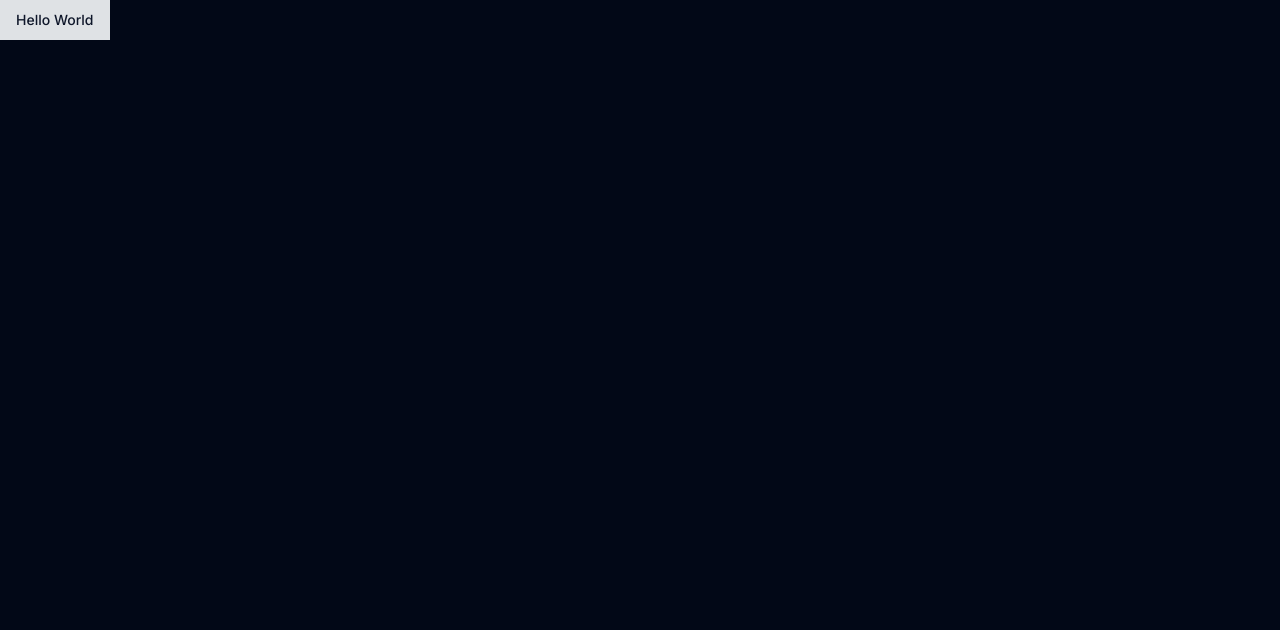
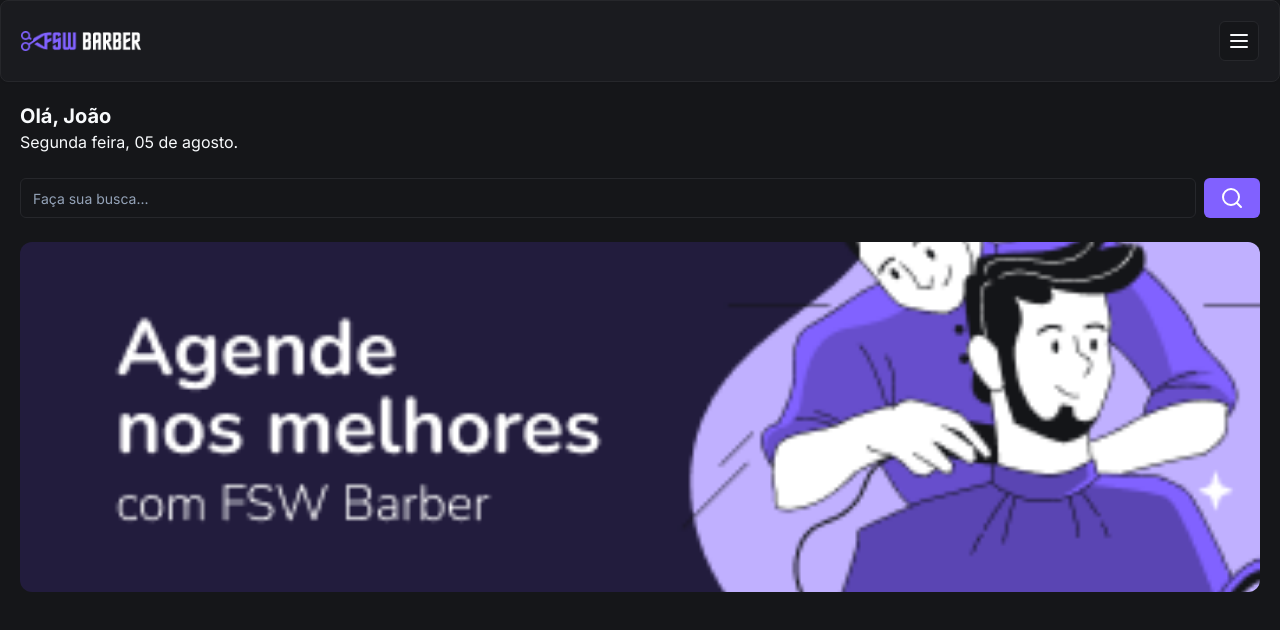
Before and after one commit to guilhermeverissimo14/barber-web, a Next.js app: page / in a window 1280 px wide. Shown: the top 630 px of the page. Built offline with nearby package versions, Linux system fonts and the light colour scheme.

Commit message:
feat:add header it banner

```diff
--- /dev/null
+++ b/app/_components/Header.tsx
@@ -0,0 +1,19 @@
+import Image from "next/image";
+import { Card, CardContent } from "./ui/card";
+import { Button } from "./ui/button";
+import { MenuIcon } from "lucide-react";
+
+const Header = () => {
+    return (
+        <Card>
+            <CardContent className=" flex flex-grow p-5 justify-between items-center">
+                <Image src="/logo.png" alt="logo barber" width={120} height={18} />
+                <Button size="icon" variant="outline">
+                    <MenuIcon />
+                </Button>
+            </CardContent>
+        </Card>
+    )
+}
+
+export default Header;
--- /dev/null
+++ b/app/_components/ui/card.tsx
@@ -0,0 +1,79 @@
+import * as React from "react"
+
+import { cn } from "@/app/_lib/utils"
+
+const Card = React.forwardRef<
+  HTMLDivElement,
+  React.HTMLAttributes<HTMLDivElement>
+>(({ className, ...props }, ref) => (
+  <div
+    ref={ref}
+    className={cn(
+      "rounded-lg border bg-card text-card-foreground shadow-sm",
+      className
+    )}
+    {...props}
+  />
+))
+Card.displayName = "Card"
+
+const CardHeader = React.forwardRef<
+  HTMLDivElement,
+  React.HTMLAttributes<HTMLDivElement>
+>(({ className, ...props }, ref) => (
+  <div
+    ref={ref}
+    className={cn("flex flex-col space-y-1.5 p-6", className)}
+    {...props}
+  />
+))
+CardHeader.displayName = "CardHeader"
+
+const CardTitle = React.forwardRef<
+  HTMLParagraphElement,
+  React.HTMLAttributes<HTMLHeadingElement>
+>(({ className, ...props }, ref) => (
+  <h3
+    ref={ref}
+    className={cn(
+      "text-2xl font-semibold leading-none tracking-tight",
+      className
+    )}
+    {...props}
+  />
+))
+CardTitle.displayName = "CardTitle"
+
+const CardDescription = React.forwardRef<
+  HTMLParagraphElement,
+  React.HTMLAttributes<HTMLParagraphElement>
+>(({ className, ...props }, ref) => (
+  <p
+    ref={ref}
+    className={cn("text-sm text-muted-foreground", className)}
+    {...props}
+  />
+))
+CardDescription.displayName = "CardDescription"
+
+const CardContent = React.forwardRef<
+  HTMLDivElement,
+  React.HTMLAttributes<HTMLDivElement>
+>(({ className, ...props }, ref) => (
+  <div ref={ref} className={cn("p-6 pt-0", className)} {...props} />
+))
+CardContent.displayName = "CardContent"
+
+const CardFooter = React.forwardRef<
+  HTMLDivElement,
+  React.HTMLAttributes<HTMLDivElement>
+>(({ className, ...props }, ref) => (
+  <div
+    ref={ref}
+    className={cn("flex items-center p-6 pt-0", className)}
+    {...props}
+  />
+))
+CardFooter.displayName = "CardFooter"
+
+export { Card, CardHeader, CardFooter, CardTitle, CardDescription, CardContent }
--- /dev/null
+++ b/app/_components/ui/input.tsx
@@ -0,0 +1,25 @@
+import * as React from "react"
+
+import { cn } from "@/app/_lib/utils"
+
+export interface InputProps
+  extends React.InputHTMLAttributes<HTMLInputElement> {}
+
+const Input = React.forwardRef<HTMLInputElement, InputProps>(
+  ({ className, type, ...props }, ref) => {
+    return (
+      <input
+        type={type}
+        className={cn(
+          "flex h-10 w-full rounded-md border border-input bg-background px-3 py-2 text-sm ring-offset-background file:border-0 file:bg-transparent file:text-sm file:font-medium placeholder:text-muted-foreground focus-visible:outline-none focus-visible:ring-2 focus-visible:ring-ring focus-visible:ring-offset-2 disabled:cursor-not-allowed disabled:opacity-50",
+          className
+        )}
+        ref={ref}
+        {...props}
+      />
+    )
+  }
+)
+Input.displayName = "Input"
+
+export { Input }
--- a/app/globals.css
+++ b/app/globals.css
@@ -3,38 +3,42 @@
 @tailwind utilities;
 
 @layer base {
+  .dark {
+    --background: 225 9% 9%;
+    --foreground: 210 40% 98%;
 
-  .dark {
-    --background: 222.2 84% 4.9%;
-    --foreground: 210 40% 98%;
-    --card: 222.2 84% 4.9%;
+    --card: 228 9% 11%;
     --card-foreground: 210 40% 98%;
-    --popover: 222.2 84% 4.9%;
+
+    --popover: 228 9% 11%;
     --popover-foreground: 210 40% 98%;
-    --primary: 210 40% 98%;
-    --primary-foreground: 222.2 47.4% 11.2%;
-    --secondary: 217.2 32.6% 17.5%;
+
+    --primary: 252 100% 69%;
+    --primary-foreground: 0 0% 100%;
+
+    --secondary: 228 6% 16%;
     --secondary-foreground: 210 40% 98%;
-    --muted: 217.2 32.6% 17.5%;
+
+    --muted: 228 6% 16%;
     --muted-foreground: 215 20.2% 65.1%;
-    --accent: 217.2 32.6% 17.5%;
+
+    --accent: 228 6% 16%;
     --accent-foreground: 210 40% 98%;
-    --destructive: 0 62.8% 30.6%;
+
+    --destructive: 0 84% 60%;
     --destructive-foreground: 210 40% 98%;
-    --border: 217.2 32.6% 17.5%;
-    --input: 217.2 32.6% 17.5%;
+
+    --border: 228 6% 16%;
+    --input: 228 6% 16%;
     --ring: 212.7 26.8% 83.9%;
-    --chart-1: 220 70% 50%;
-    --chart-2: 160 60% 45%;
-    --chart-3: 30 80% 55%;
-    --chart-4: 280 65% 60%;
-    --chart-5: 340 75% 55%;
+
+    --radius: 0.5rem;
   }
 }
 
 @layer base {
   * {
-    @apply border-border;
+    @apply border-border antialiased;
   }
 
   body {
--- a/app/page.tsx
+++ b/app/page.tsx
@@ -1,7 +1,31 @@
+import { SearchIcon } from "lucide-react";
+import Header from "./_components/Header";
 import { Button } from "./_components/ui/button";
+import { Input } from "./_components/ui/input";
+import Image from "next/image";
 
 export default function Home() {
   return (
-    <Button >Hello World</Button>
+    <div>
+      <Header />
+      <div className="p-5">
+        <h2 className="text-xl font-bold">Olá, João</h2>
+        <p>Segunda feira, 05 de agosto.</p>
+
+        <div className="mt-6 flex items-center gap-2">
+          <Input placeholder="Faça sua busca..." />
+          <Button>
+            <SearchIcon />
+          </Button>
+        </div>
+        <div className="relative mt-6 md:h-[350px] h-[150px] w-full ">
+          <Image
+            alt="Agende nos melhores com o barbeiros"
+            src="/banner-01.png"
+            fill
+            className="rounded-xl object-cover" />
+        </div>
+      </div>
+    </div>
   );
 }
```
Also changed, not shown: public/Logo.png (added), public/banner-01.png (added).
